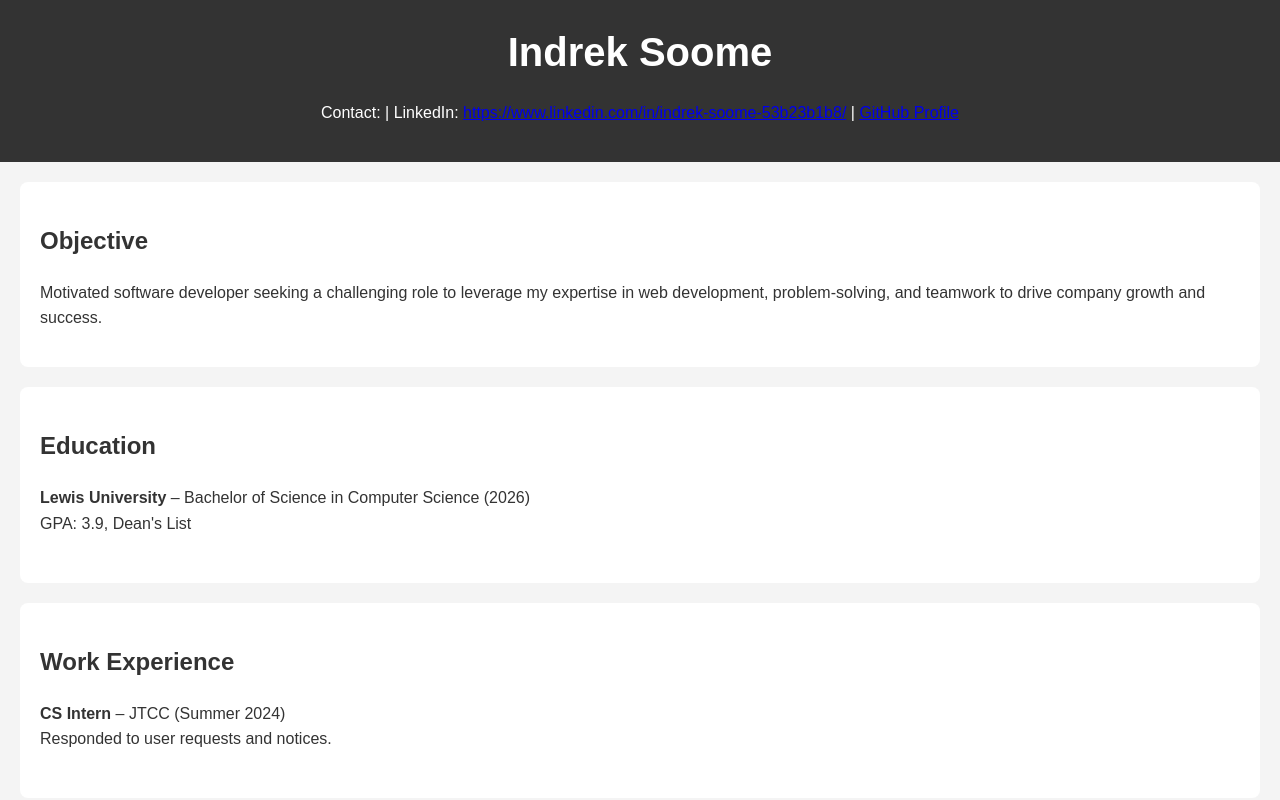
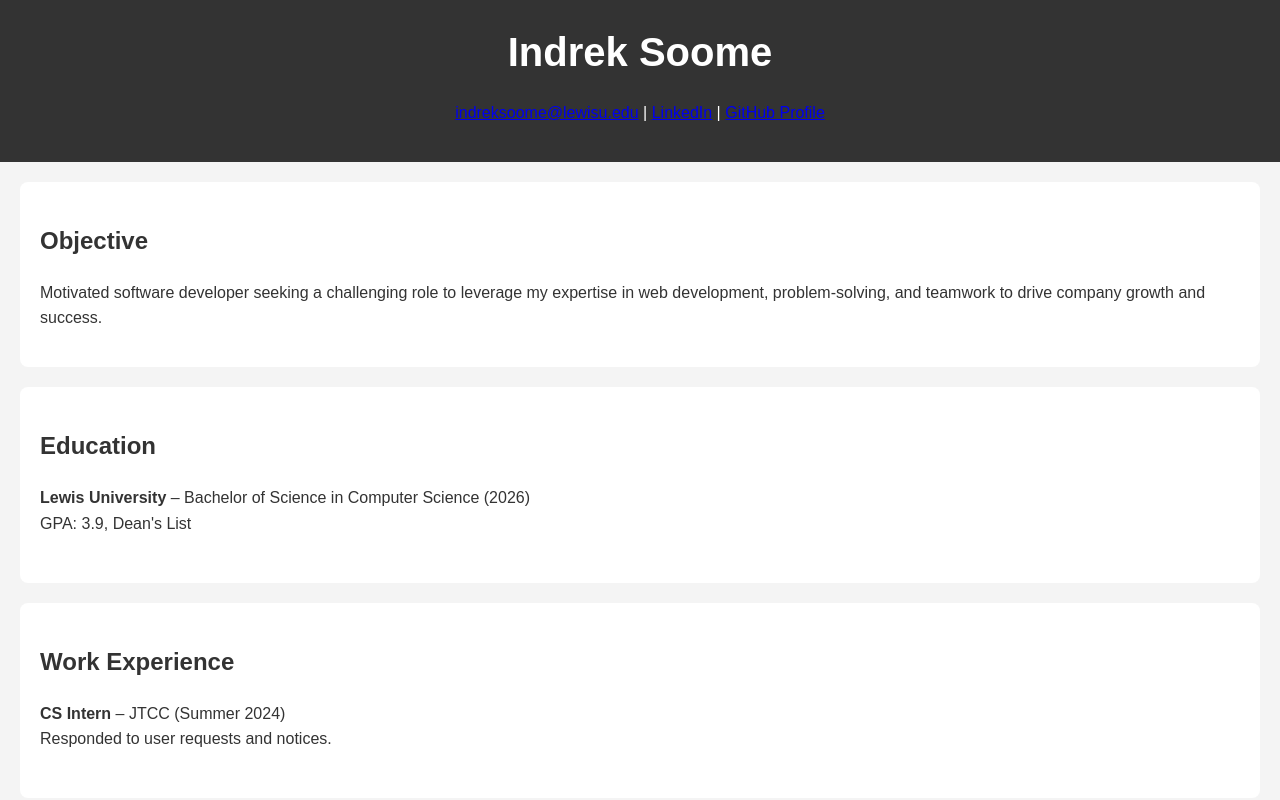
Before and after one commit to ISOOME/web-resume, a plain HTML site: page index.html in a window 1280 px wide. Shown: the top 800 px of the page. Drawn offline with Linux system fonts and the light colour scheme.

Commit message:
Update index.html

```diff
--- a/index.html
+++ b/index.html
@@ -10,7 +10,7 @@
     <div class="container">
         <header>
             <h1>Indrek Soome</h1>
-            <p>Contact: <a href="mailto:indreksoome@lewisu.edu" target="_blank"></a> | LinkedIn: <a href="https://www.linkedin.com/in/indrek-soome-53b23b1b8/" target="_blank">https://www.linkedin.com/in/indrek-soome-53b23b1b8/</a> | <a href="https://github.com/ISOOME" target="_blank">GitHub Profile</a></p>
+            <p><a href="mailto:indreksoome@lewisu.edu" target="_blank">indreksoome@lewisu.edu</a> | <a href="https://www.linkedin.com/in/indrek-soome-53b23b1b8/" target="_blank">LinkedIn</a> | <a href="https://github.com/ISOOME" target="_blank">GitHub Profile</a></p>
         </header>
 
         <section>
```
